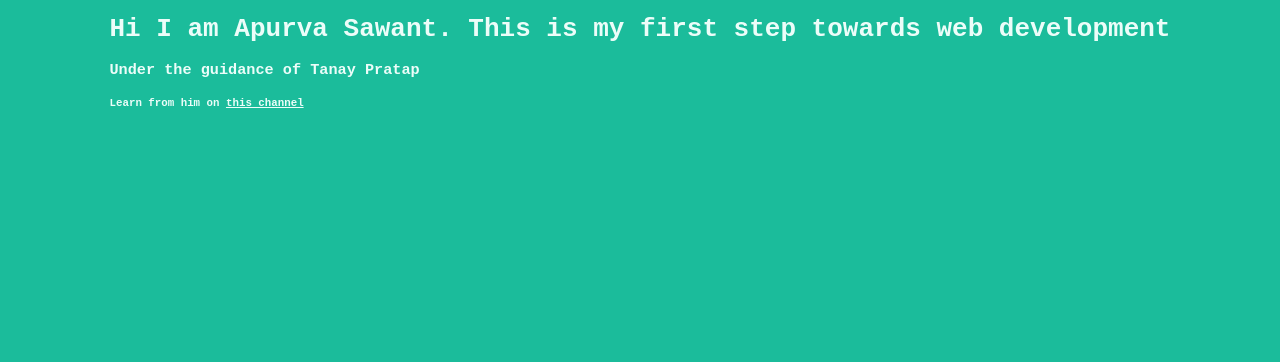
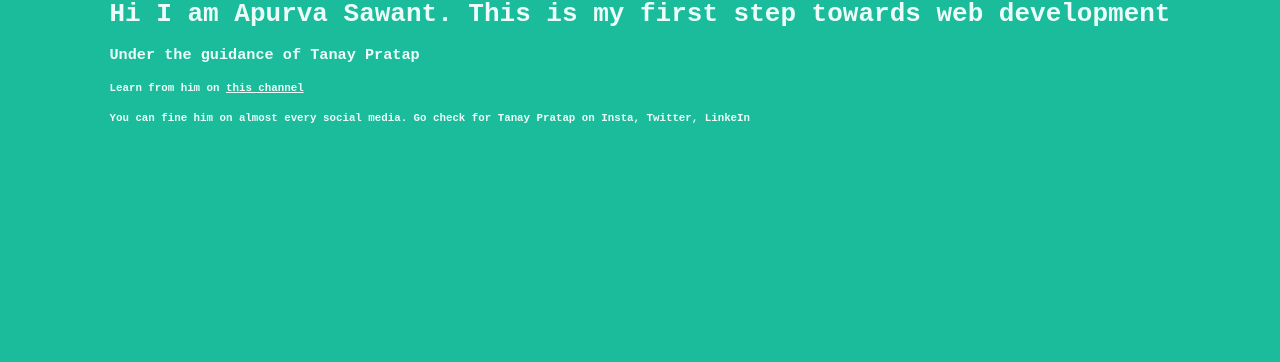
Before and after one commit to ApurvaSawant/apurva.netlify.com, a plain HTML site: page index.html in a window 1280 px wide. Shown: the part 438-800 px from the top of the page. Drawn offline with Linux system fonts and the light colour scheme.

Commit message:
fix: theme color and added Data

```diff
--- a/index.html
+++ b/index.html
@@ -12,6 +12,7 @@
             <h1>Hi I am Apurva Sawant. This is my first step towards web development</h1>
             <h3>Under the guidance of Tanay Pratap</h3>
             <h5>Learn from him on <a class="course-link" href="https://www.youtube.com/channel/UCNFmBuclxQPe57orKiQbyfA">this channel</a></h5>
+            <h5>You can fine him on almost every social media. Go check for <b>Tanay Pratap</b> on Insta, Twitter, LinkeIn</h5>
             </div>
         </header>
     </body>
```
